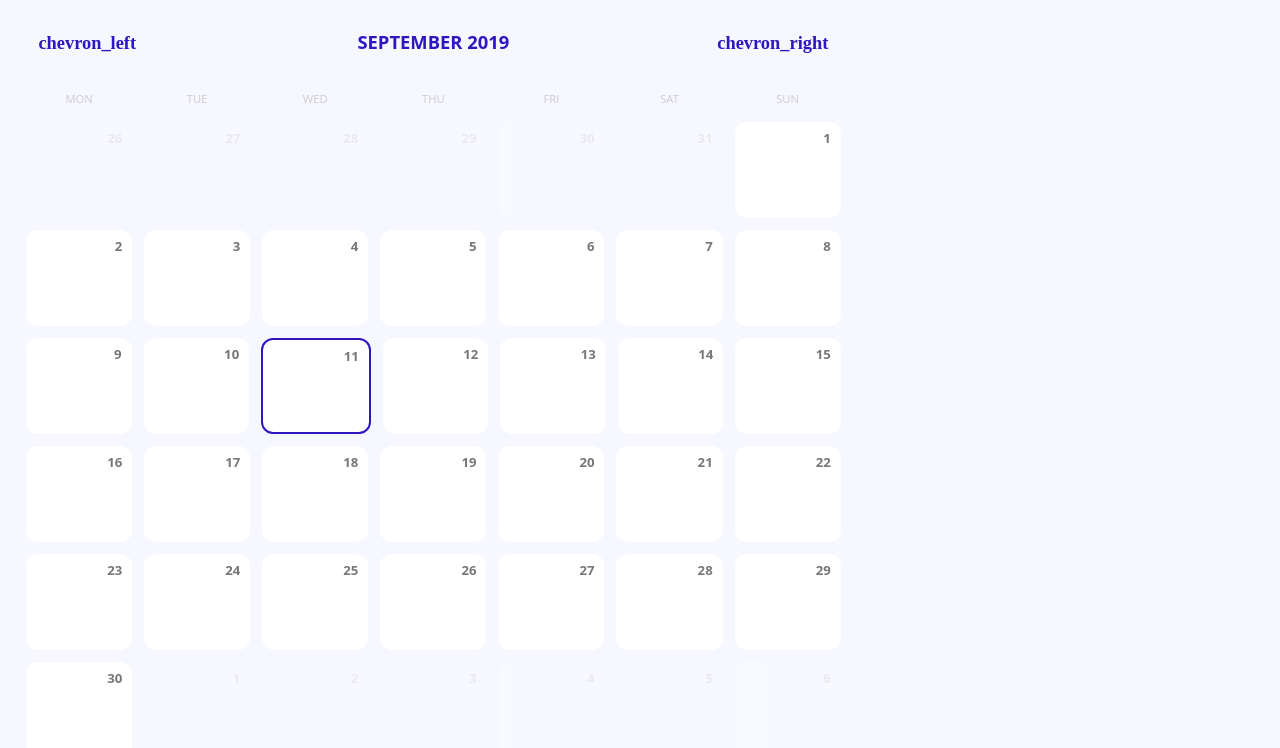
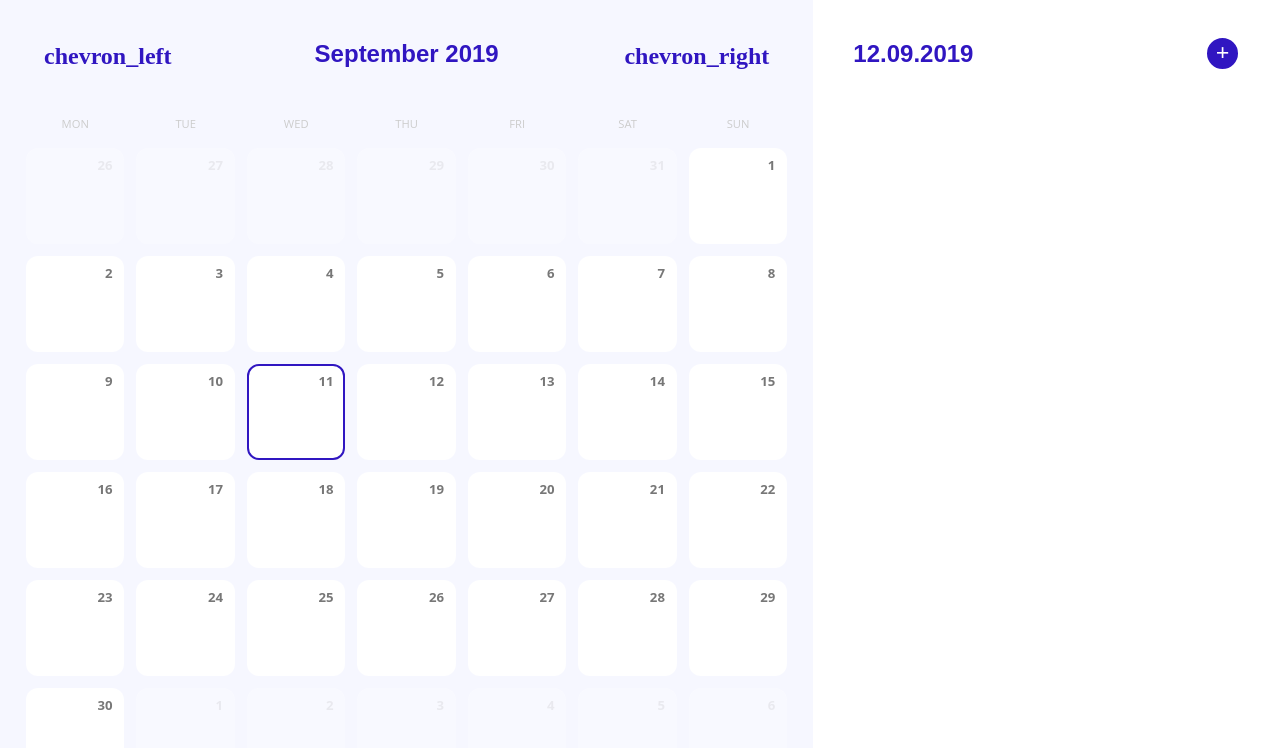
Before and after one commit to kocasp/minical, a React (Create React App) app: page / in a window 1280 px wide. Shown: the top 748 px of the page. Built offline with nearby package versions, Linux system fonts and the light colour scheme.

Commit message:
Add details sidebar header

```diff
--- a/src/App.css
+++ b/src/App.css
@@ -1,3 +1,11 @@
+html, body, #root, .App, main {
+  height: 100%;
+}
+
+html {
+  user-select: none;
+}
+
 .App {
   text-align: center;
 }
@@ -35,6 +43,7 @@
 /* CALENDAR CSS */
 @import url(https://fonts.googleapis.com/css?family=Open+Sans:300,400,700);
 @import url(https://fonts.googleapis.com/icon?family=Material+Icons);
+@import url(https://fonts.googleapis.com/css?family=Ubuntu:400,700&display=swap);
 
 .icon {
   font-family: 'Material Icons', serif;
@@ -108,7 +117,7 @@ main {
   margin: 0 auto;
   /* margin-top: 5em; */
   /* max-width: 50em; */
-  margin: 0 20px 0 20px;
+  /* margin: 0 20px 0 20px; */
 }
 
 
@@ -156,14 +165,15 @@ main {
   position: relative;
   width: 100%;
   flex: 2;
+  margin: 0 20px 0 20px;
   /* background: var(--neutral-color); */
   /* border: 1px solid var(--border-color); */
 }
 
 .calendar .header {
-  text-transform: uppercase;
+  font-family: 'Ubuntu', sans-serif;
   font-weight: 700;
-  font-size: 115%;
+  font-size: 150%;
   padding: 1.5em 0;
   color: var(--text-color-primary);
   /* border-bottom: 1px solid var(--border-color); */
@@ -205,6 +215,7 @@ main {
   cursor: pointer;
   background: var(--neutral-color);
   transition: 0.25s ease-out;
+  border: 2px solid transparent;
 }
 
 .calendar .body .cell:hover {
@@ -215,7 +226,7 @@ main {
 .calendar .body .selected {
   transition: none !important;
   border: 2px solid #3016C1;
-  border-sizing: border-box;
+  box-sizing: border-box;
 }
 
 .calendar .body .row {
@@ -271,3 +282,38 @@ main {
   margin: 6px;
   border-radius: 12px;
 }
+
+/* DETAILS SIDEBAR */
+.details {
+  flex: 1;
+  background-color: #fff;
+  padding: 0 40px 0 40px;
+}
+.details .header {
+  display: flex;
+  font-family: 'Ubuntu', sans-serif;
+  font-weight: 700;
+  font-size: 150%;
+  padding: 1.5em 0;
+  color: var(--text-color-primary);
+  justify-content: space-between;
+}
+
+.small_button {
+  background-color: var(--text-color-primary);
+  color: #fff;
+  width: 35px;
+  height: 35px;
+  border-radius: 20px;
+  line-height: 28px;
+  font-family: AUTO;
+  transition: .15s ease-out;
+  box-sizing: border-box;
+  border: 2px solid white;
+  cursor: pointer;
+}
+
+.small_button:hover {
+  line-height: 32px;
+  border: 0px solid white;
+}
--- /dev/null
+++ b/src/components/buttons/add_note_button.js
@@ -0,0 +1,17 @@
+import React from "react";
+import * as dateFns from "date-fns";
+// import { pl } from 'date-fns/locale'
+
+class AddNoteButton extends React.Component {
+
+  render() {
+    return (
+      <div className="small_button" onClick={this.prevMonth}>
+        +
+      </div>
+    );
+  }
+
+}
+
+export default AddNoteButton;
--- a/src/screens/HomeScreen.jsx
+++ b/src/screens/HomeScreen.jsx
@@ -1,15 +1,22 @@
 import React from 'react';
 import ReactDOM from "react-dom";
 
-import Calendar from "../components/Calendar";
+import Calendar from "../components/calendar";
+import AddNoteButton from "../components/buttons/add_note_button";
 
 class HomeScreen extends React.Component {
 
   render() {
     return (
-      <div class="homescreen" style={{display: 'flex'}}>
+      <div class="homescreen" style={{display: 'flex', alignItems: 'stretch', height: '100%'}}>
         <Calendar style={{flex: 2}}/>
-        <div class="details" style={{flex: 1}}>
+        <div class="details">
+          <div class="header">
+            <div class="date">
+              12.09.2019
+            </div>
+            <AddNoteButton/>
+          </div>
         </div>
       </div>
     );
```
Also changed, not shown: src/components/calendar/index.js (renamed from src/components/Calendar.jsx).
